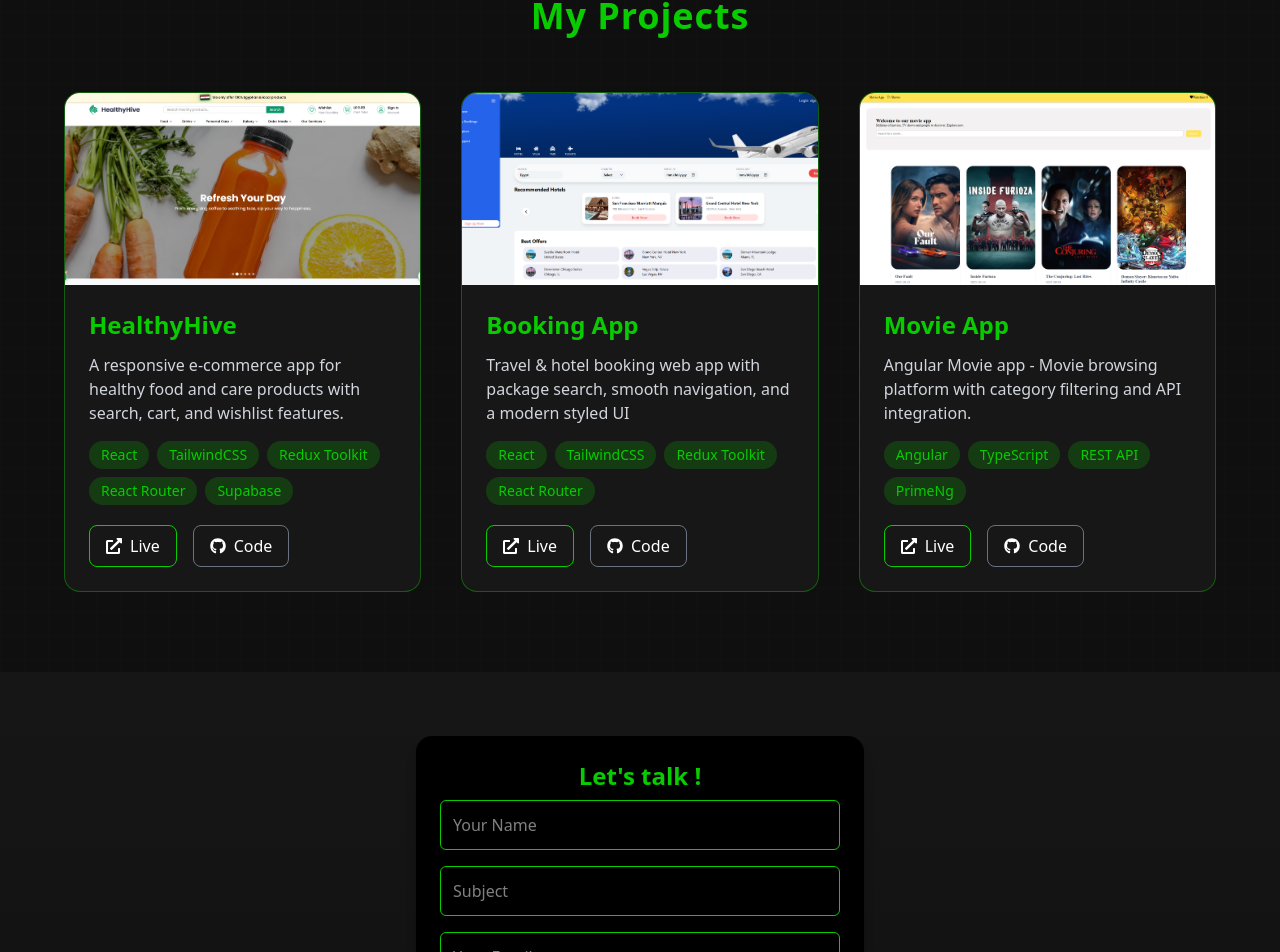
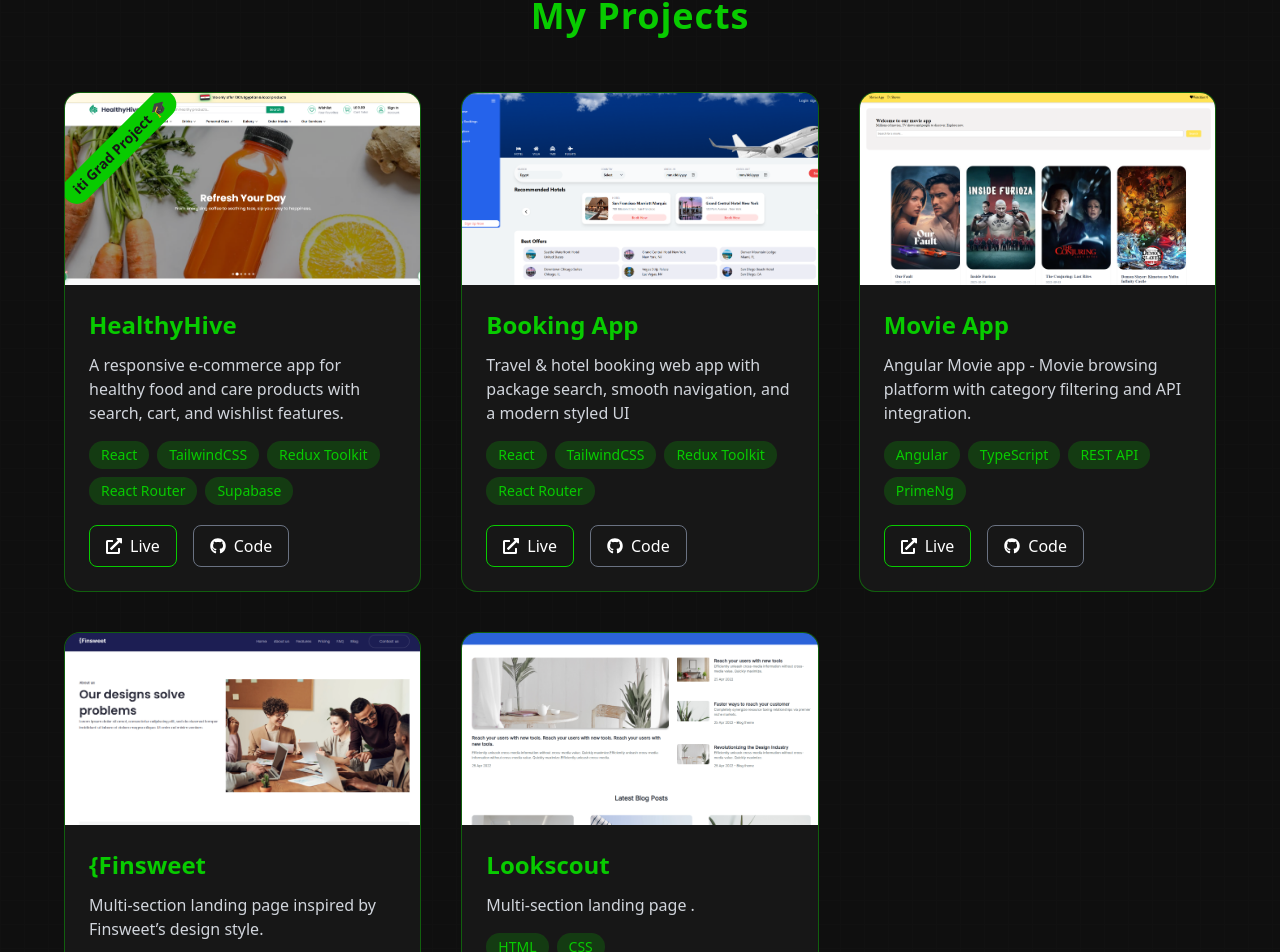
Before and after one commit to yosefamr1/personal-portfolio, a React (Vite) app: page /projects in a window 1280 px wide. Shown: the part 1831-2783 px from the top of the page. Built offline with nearby package versions, Linux system fonts and the light colour scheme.

Commit message:
two projects added & grad prop

```diff
--- a/src/components/Projects.jsx
+++ b/src/components/Projects.jsx
@@ -4,6 +4,10 @@ import { FaExternalLinkAlt, FaGithub } from "react-icons/fa";
 import HealthyHive from "../assets/images/Projects/Healthyhive.png";
 import BookingApp from "../assets/images/Projects/BookingApp.png";
 import MovieApp from "../assets/images/Projects/MovieApp.png";
+import Finsweet from "../assets/images/Projects/Finsweet.png";
+import lookscout from "../assets/images/Projects/lookscout.png";
+
+
 
 function Projects() {
   const projects = [
@@ -20,6 +24,7 @@ function Projects() {
       img: HealthyHive,
       link: "https://healthy-hive.netlify.app/",
       github: "https://github.com/OmarIsmail277/HealthyHive",
+      grad: "iti Grad Project 🎓",
     },
     {
       title: "Booking App",
@@ -34,15 +39,36 @@ function Projects() {
       title: "Movie App",
       description:
         "Angular Movie app - Movie browsing platform with category filtering and API integration.",
-      tech: ["Angular", "TypeScript", " REST API","PrimeNg"],
+      tech: ["Angular", "TypeScript", " REST API", "PrimeNg"],
       img: MovieApp,
       link: "https://yosefamr1.github.io/movie_app__final_project/",
       github: "https://github.com/yosefamr1/movie_app__final_project",
     },
+    {
+      title: "{Finsweet",
+      description:
+        "Multi-section landing page inspired by Finsweet’s design style.",
+      tech: ["HTML", "CSS",],
+      img: Finsweet,
+      link: "https://html-css-task-eta.vercel.app/",
+      github: "https://github.com/yosefamr1/angular-lec4-task",
+    },
+     {
+      title: "Lookscout",
+      description:
+        "Multi-section landing page .",
+      tech: ["HTML", "CSS",],
+      img: lookscout,
+      link: "https://lookscout-alpha.vercel.app/",
+      github: "https://github.com/yosefamr1/Lookscout",
+    },
   ];
 
   return (
-    <section id="projects" className="relative bg-[#0f0f0f] py-20 px-8 text-white overflow-hidden">
+    <section
+      id="projects"
+      className="relative bg-[#0f0f0f] py-20 px-8 text-white overflow-hidden"
+    >
       {/* Grid background pattern */}
       <div className="absolute inset-0 bg-[linear-gradient(#1a1a1a_1px,transparent_1px),linear-gradient(90deg,#1a1a1a_1px,transparent_1px)] bg-[size:24px_24px] opacity-20"></div>
 
@@ -60,7 +86,12 @@ function Projects() {
               className="bg-[#171717] border border-[#08CB00]/40 rounded-2xl overflow-hidden transition-all duration-300 hover:scale-105 hover:shadow-[0_0_25px_#08CB00]/60"
             >
               {/* Project image */}
-              <div className="w-full h-48 overflow-hidden">
+              <div className="w-full h-48 overflow-hidden relative">
+                {project.grad && (
+                  <div className="absolute top-[40px] left-[-20px] bg-mygreen  rotate-[-45deg] text-[#171717] px-3 py-1 rounded-full text-sm font-semibold z-10">
+                    {project.grad}
+                  </div>
+                )}
                 <img
                   src={project.img}
                   alt={project.title}
```
Also changed, not shown: src/assets/images/Projects/Finsweet.png (added), src/assets/images/Projects/lookscout.png (added).
